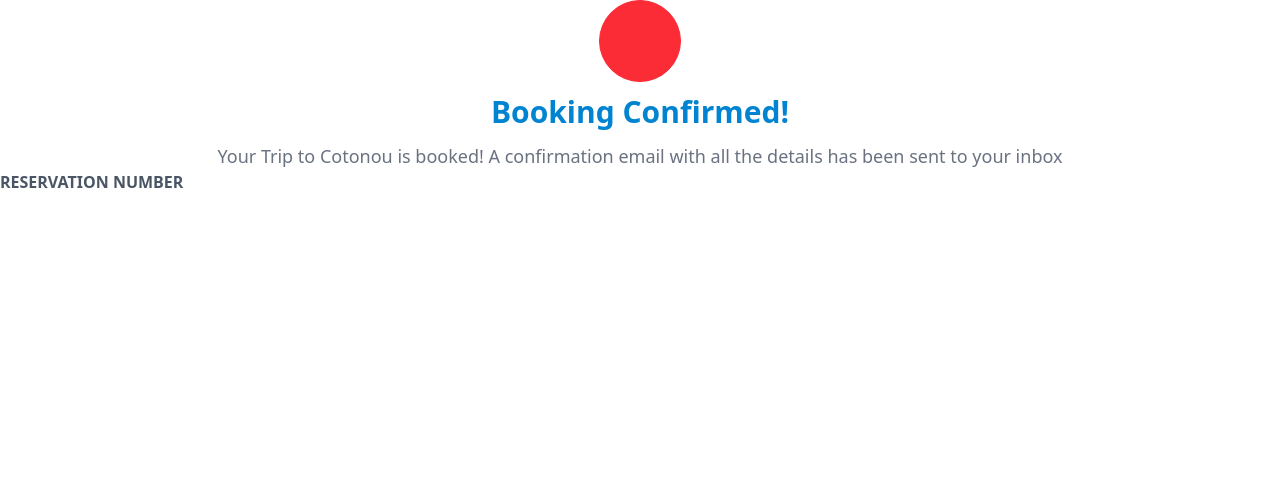
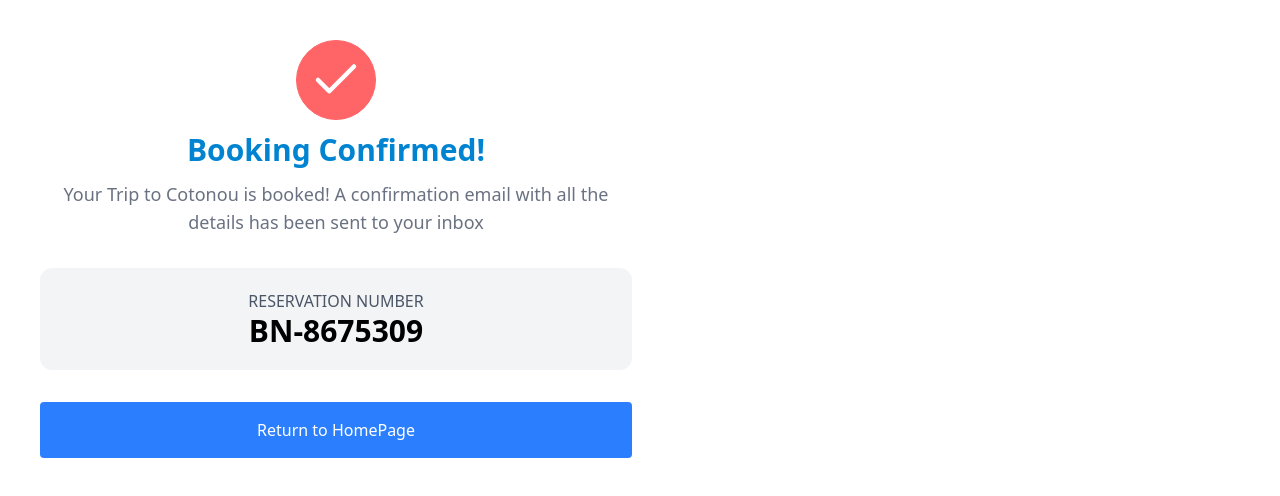
Before and after one commit to Eunock-web/BeninTravel, a React (Vite) app: page /confirm in a window 1280 px wide. Shown: the top 496 px of the page. Built offline with nearby package versions, Linux system fonts and the light colour scheme.

Commit message:
Finalisation de la page de confirmation

```diff
--- a/src/components/pages/ConfirmCommande.tsx
+++ b/src/components/pages/ConfirmCommande.tsx
@@ -1,17 +1,22 @@
 import { Check } from "lucide-react"
+import Button from "../Utils/Button"
 
 function ConfirmCommande(){
     return (
-        <div>
+        <div className=" flex flex-col gap-8  rounded-xl p-10 md:justify-items-center-safe md:w-2xl min-h-screen ">
             <div className=" flex flex-col gap-3 items-center justify-center ">
-                <Check size={ 30 } className=" border border-red-500 bg-red-500 text-white p-10 rounded-full  "/>
+                <Check size={ 80 } className=" border border-red-400 bg-red-400 text-white p-3 rounded-full  "/>
                 <h1 className=" font-bold text-3xl text-sky-600  "> Booking Confirmed! </h1>
                 <p className=" text-gray-500 font-light text-lg text-center "> Your Trip to Cotonou is booked! A confirmation email with all the details has been sent to your inbox </p>
             </div>
 
+            <div className=" flex flex-col justify-center items-center border border-gray-100 bg-gray-100 p-5 rounded-xl ">
+                <h1 className=" font-medium text-gray-600 text-2lg "> RESERVATION NUMBER </h1>
+                <h1 className=" font-bold text-3xl ">BN-8675309 </h1>
+            </div>
+
             <div>
-                <h1 className=" font-bold text-gray-600 text-2lg "> RESERVATION NUMBER </h1>
-                <h1> </h1>
+                <Button className=" bg-blue-500 text-white items-center w-full p-4 rounded-sm " > Return to HomePage </Button>
             </div>
         </div>
     )
```
